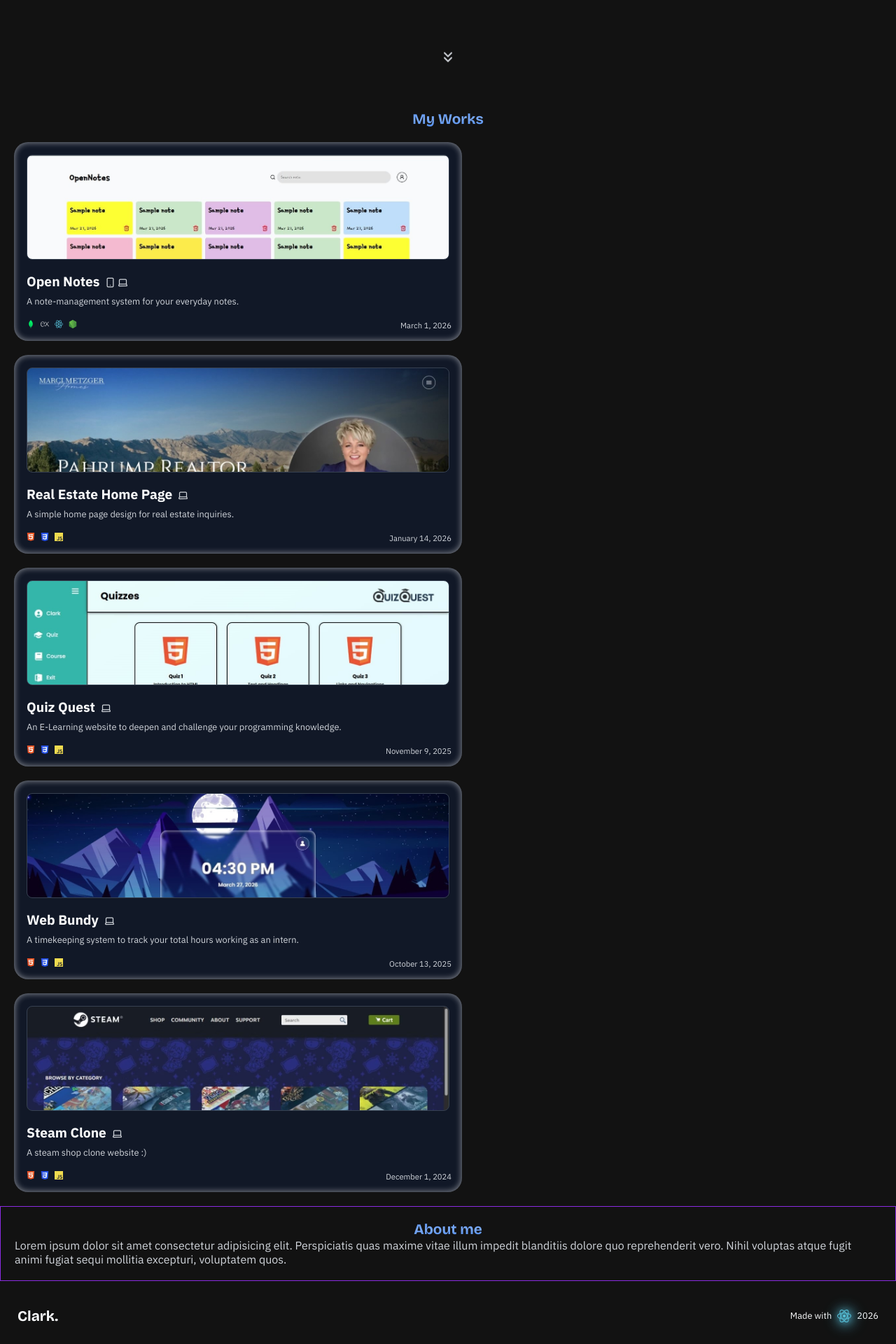
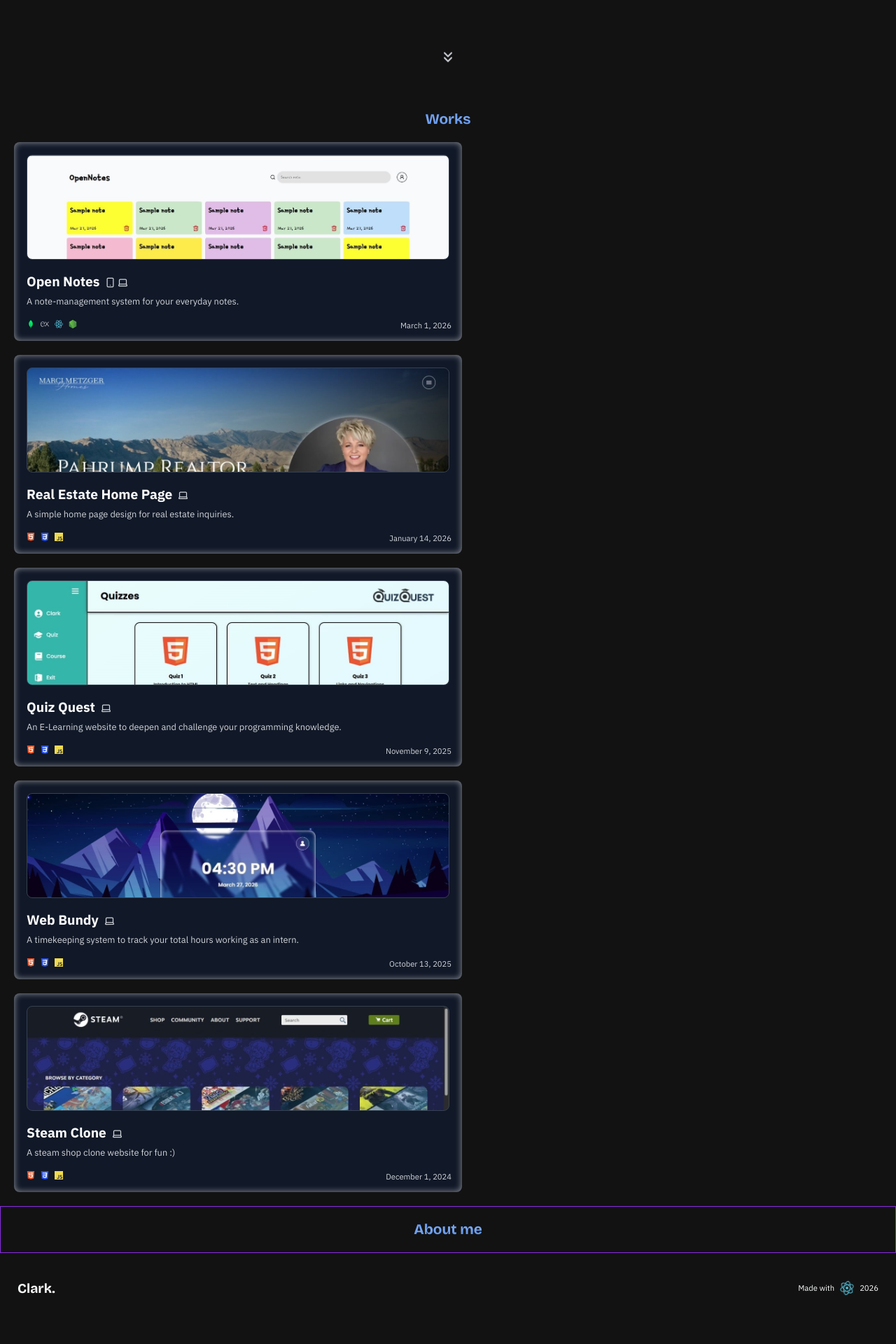
Before and after one commit to clarkjacob06/Portfolio, a React (Vite) app: page / in a window 1280 px wide. Shown: the part 280-2200 px from the top of the page at 70% size. After the commit the page ends 2170 px from the top, so only its background shows below. Built offline with nearby package versions, Linux system fonts and the light colour scheme.

Commit message:
modify styles on projects and drawer section

```diff
--- a/src/components/About.jsx
+++ b/src/components/About.jsx
@@ -5,8 +5,76 @@ export default function About() {
         <>
             <section className={styles.aboutSection}>
                 <h1 id='about'>About me</h1>
-                <p>Lorem ipsum dolor sit amet consectetur adipisicing elit. Perspiciatis quas maxime vitae illum impedit blanditiis dolore quo reprehenderit vero. Nihil voluptas atque fugit animi fugiat sequi mollitia excepturi, voluptatem quos.</p>
+
+
             </section>
         </>
     )
 }
+
+
+
+
+
+
+
+
+
+
+
+
+
+
+
+
+
+
+
+
+
+
+
+
+{/* <div className={styles.gridContainer}>
+                    <div className={`${styles.profileContainer} ${styles.gridBox}`} data-name='profile'>Profile</div>
+                    <div className={`${styles.experience} ${styles.gridBox}`} data-name='exp'>Work experience</div>
+                    <div className={`${styles.mapContainer} ${styles.gridBox}`} data-name='map'>Map</div>
+                    <div className={`${styles.socials} ${styles.gridBox}`} data-name='socials'>Social medias</div>
+                    <div className={`${styles.stackContainer} ${styles.gridBox}`} data-name='stack'>Tech stack</div>
+                </div> */}
+
+
+
+
+/* .gridContainer {
+    border: 1px solid yellow;
+    display: grid;
+    grid-template-columns: repeat(3, 1fr);
+    grid-template-rows: repeat(3, 1fr);
+    grid-template-areas: 'profile exp exp'
+                        'map map socials'
+                        'stack stack stack';
+}
+
+.gridBox {
+    border: 1px solid white;
+}
+
+.gridBox:nth-child(1) {
+    grid-area: profile;
+    background-image: url('/profile.jpg');
+    background-position: center;
+    background-size: cover;
+}
+.gridBox:nth-child(2) {
+    grid-area: exp;
+}
+.gridBox:nth-child(3) {
+    grid-area: map;
+}
+.gridBox:nth-child(4) {
+    grid-area: socials;
+}
+.gridBox:nth-child(5) {
+    grid-area: stack;
+} */
--- a/src/components/Drawer.jsx
+++ b/src/components/Drawer.jsx
@@ -4,13 +4,14 @@ import { X } from 'lucide-react'
 import { FileDown } from 'lucide-react';
 
 export default function Drawer({ setIsOpen }) {
+
     return (
         <div className={styles.drawer}>
             <X onClick={() => setIsOpen(false)} className={styles.navButton} />
 
             <section className={styles.messageSection}>
                 <div className={styles.profileContainer}>
-                    <img src="/pixel_transparent.avif" alt="profile photo" />
+                    <img src="/pixel_transparent.avif" alt="profile photo"/>
                 </div>
 
                 <a href="/resume.pdf" download={'Clark_Jacob_CV'}> <FileDown className={styles.fileIcon} />Download CV</a>
--- a/src/components/Projects.jsx
+++ b/src/components/Projects.jsx
@@ -1,6 +1,6 @@
 import styles from '../css/Projects.module.css';
 import { Smartphone, Laptop } from 'lucide-react';
-import {motion} from 'framer-motion';
+import { useEffect, useRef } from 'react';
 
 export default function Projects() {
     const projects = [{
@@ -44,30 +44,95 @@ export default function Projects() {
         name: 'Steam Clone',
         url: 'https://steamshopclone.netlify.app/',
         stack: ['html5.svg', 'css.svg', 'javascript.svg'],
-        description: 'A steam shop clone website :)',
+        description: 'A steam shop clone website for fun :)',
         date: 'December 1, 2024',
         device: [<Laptop className={styles.device} />]
     }
     ]
 
+    const textRef = useRef(null);
+
+    useEffect(() => {
+        const observer = new IntersectionObserver((entries) => {
+            entries.forEach((entry) => {
+                if(entry.isIntersecting) {
+                    entry.target.classList.add(styles.show)
+                }else {
+                    entry.target.classList.remove(styles.show)
+                }
+            })
+        }, {threshold: 0.1})
+
+    if(textRef.current) observer.observe(textRef.current);
+
+
+    const cards = document.querySelectorAll(`.${styles.projectCard}`)
+    cards.forEach((card) => {
+        observer.observe(card)
+    });
+
+        return () => observer.disconnect();
+    }, [])
+
     return (
         <>
-            <section className={styles.projectSection} id='project'>
-                <h1>My Works</h1>
+            <section className={styles.projectSection}>
+                <h1 ref={textRef}>Works</h1>
+
+                {projects.map((item, index) => (
+                    <a href={item.url} key={index}>
+                        <div className={styles.projectCard}>
+                            <div className={styles.projectImageContainer} style={{ backgroundImage: `url(${item.image})` }}></div>
+
+                            <div className={styles.descContainer}>
+                                <div className={styles.titleContainer}>
+                                    <h2>{item.name}</h2>
+                                    <div className={styles.deviceContainer}>{item.device}</div>
+                                </div>
+
+                                <p className={styles.description}>{item.description}</p>
+                            </div>
+
+                            <div className={styles.stackContainer}>
+                                {item.stack.map((svg, index) => (
+                                    <img src={`/svg/${svg}`} alt="" key={index} />
+                                ))}
+                            </div>
+
+                            <p className={styles.date}>{item.date}</p>
+                        </div>
+                    </a>
+                ))}
+            </section>
+        </>
+    )
+}
+
+
+{/* <section className={styles.projectSection} id='project'>
+                <motion.h1
+                initial={{
+                    x: -100,
+                    opacity: 0
+                }}
+                whileInView={{
+                    x: 0,
+                    opacity: 1,
+                    transition: {duration: .3}
+                }}
+                viewport={{amount: .3}}>Works</motion.h1>
 
                 {projects.map((item, index) => (
                     <a href={item.url} key={index}>
                         <motion.div className={styles.projectCard}
                         initial={{
-                                y: 50,
-                                opacity: 0,
+                                scale: 0,
                         }}
                         whileInView={{
-                                y: 0,
-                                opacity: 1,
-                                transition: {duration: .3}
+                                scale: 1,
+                                transition: {duration: .2}
                         }}
-                        viewport={{amount: .3}}>
+                        viewport={{amount: .1}}>
                             <div className={styles.projectImageContainer} style={{ backgroundImage: `url(${item.image})` }}></div>
 
                             <div className={styles.descContainer}>
@@ -89,7 +154,4 @@ export default function Projects() {
                         </motion.div>
                     </a>
                 ))}
-            </section>
-        </>
-    )
-}
+            </section> */}
--- a/src/components/Scroll.jsx
+++ b/src/components/Scroll.jsx
@@ -4,7 +4,7 @@ import { ChevronsDown } from 'lucide-react';
 export default function Scroll() {
     return(
         <section className={styles.scrollSection}>
-            <ChevronsDown className={styles.icon}></ChevronsDown>
+            <ChevronsDown className={styles.icon} id='project'></ChevronsDown>
         </section>
     )
 }
--- a/src/css/App.module.css
+++ b/src/css/App.module.css
@@ -21,20 +21,20 @@ footer {
 
 footer h1 {
     background: var(--primary-text);
-    font-size: 1.3rem;
+    font-size: 1.2rem;
     background-clip: text;
     color: transparent;
 }
 
 footer p {
     color: var(--primary-text);
-    font-size: .8rem;
+    font-size: .7rem;
 }
 
 footer img {
     width: 20px;
-    animation: glow 1.5s ease-in-out infinite alternate-reverse;
-    fill: white;
+    animation: glow 1.5s ease-in-out infinite alternate,
+                spin 3s linear infinite;
 }
 
 .framework {
@@ -54,3 +54,12 @@ footer img {
                 drop-shadow(1px 1px 5px #61DAFB);
     }
 }
+
+@keyframes spin {
+    from {
+        transform: rotate(0deg);
+    }
+    to {
+        transform: rotate(360deg);
+    }
+}
--- a/src/css/Drawer.module.css
+++ b/src/css/Drawer.module.css
@@ -56,12 +56,27 @@
 }
 
 .profileContainer {
-    border: 1px solid var(--border-color);
-    background: var(--primary-gradient);
+    /* border: 1px solid var(--border-color); */
     border-radius: 50%;
     display: flex;
     align-items: center;
     justify-content: center;
+    transform: scaleX(1);
+    position: relative;
+    overflow: hidden;
+}
+
+.profileContainer::before {
+    content: '';
+    background: var(--primary-gradient);
+    width: 100%;
+    height: 100%;
+    scale: 0;
+    display: block;
+    position: absolute;
+    border-radius: 50%;
+    animation: spin .8s ease forwards;
+    transform-origin: top left;
 }
 
 .profileContainer img {
@@ -140,3 +155,9 @@
         transform: translateX(0);
     }
 }
+
+@keyframes spin {
+    100% {
+        scale: 1;
+    }
+}
--- a/src/css/Projects.module.css
+++ b/src/css/Projects.module.css
@@ -11,6 +11,14 @@
     background-clip: text;
     color: transparent;
     text-align: center;
+    opacity: 0;
+    transform: translateX(-200px);
+    transition: .3s ease;
+}
+
+.projectSection h1.show {
+    opacity: 1;
+    transform: translateX(0);
 }
 
 a {
@@ -22,7 +30,7 @@ a {
     width: clamp(360px, 80%, 50vw);
     background-color: #111827;
     box-shadow: inset 0 0 8px 1px rgba(255, 255, 255, 0.466);
-    border-radius: 20px;
+    border-radius: 8px;
     display: flex;
     align-items: baseline;
     justify-content: center;
@@ -30,6 +38,13 @@ a {
     padding: 18px;
     position: relative;
     gap: 10px;
+    transform: scale(0);
+    transform-origin: bottom left;
+    transition: .3s ease;
+}
+
+.projectCard.show {
+    transform: scale(1);
 }
 
 .projectCard h2 {
```
Also changed, not shown: src/css/About.module.css (line endings or trailing spaces).
